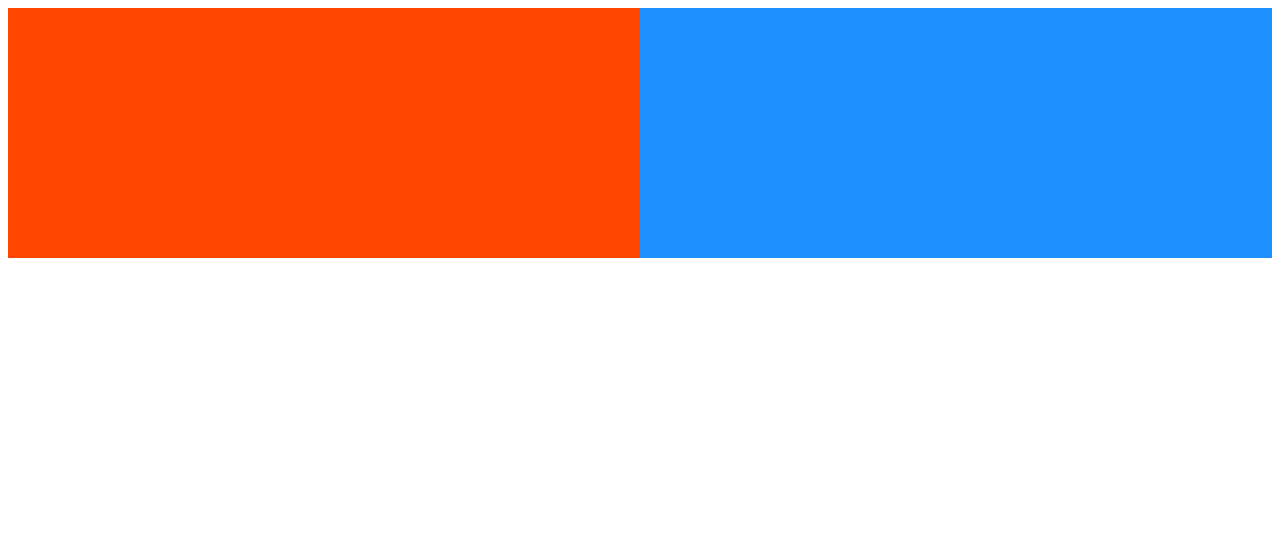
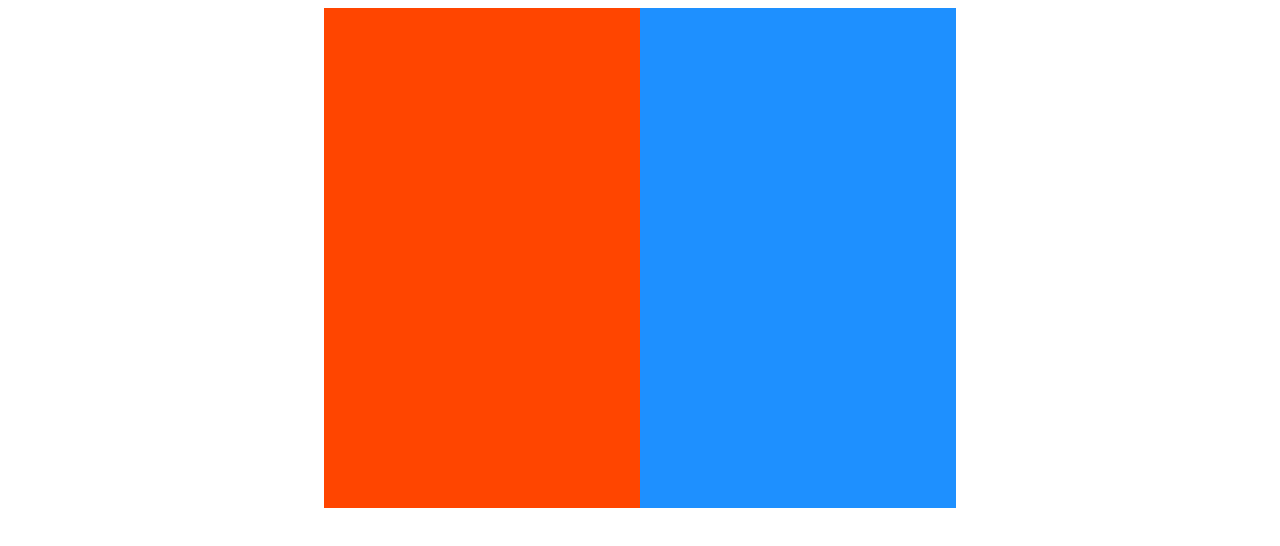
Before and after one commit to dktmaa/100DaysOfCode, a plain HTML site: page ResponsiveWebDesign/Grid/index.html in a window 1280 px wide. Drawn offline with Linux system fonts and the light colour scheme.

Commit message:
added justify content properties to the excercise

```diff
--- a/ResponsiveWebDesign/Grid/index.html
+++ b/ResponsiveWebDesign/Grid/index.html
@@ -9,18 +9,19 @@
           height: 500px;
           display: flex;
           flex-direction: row-reverse;
+          justify-content: center;
         }
 
         #box-1 {
           background-color: dodgerblue;
-          width: 50%;
-          height: 50%;
+          width: 25%;
+          height: 100%;
         }
 
         #box-2 {
           background-color: orangered;
-          width: 50%;
-          height: 50%;
+          width: 25%;
+          height: 100%;
         }
     </style>
 </head>
```
Also changed, not shown: ResponsiveWebDesign/Grid/tweet.html (+1 -0 lines).
